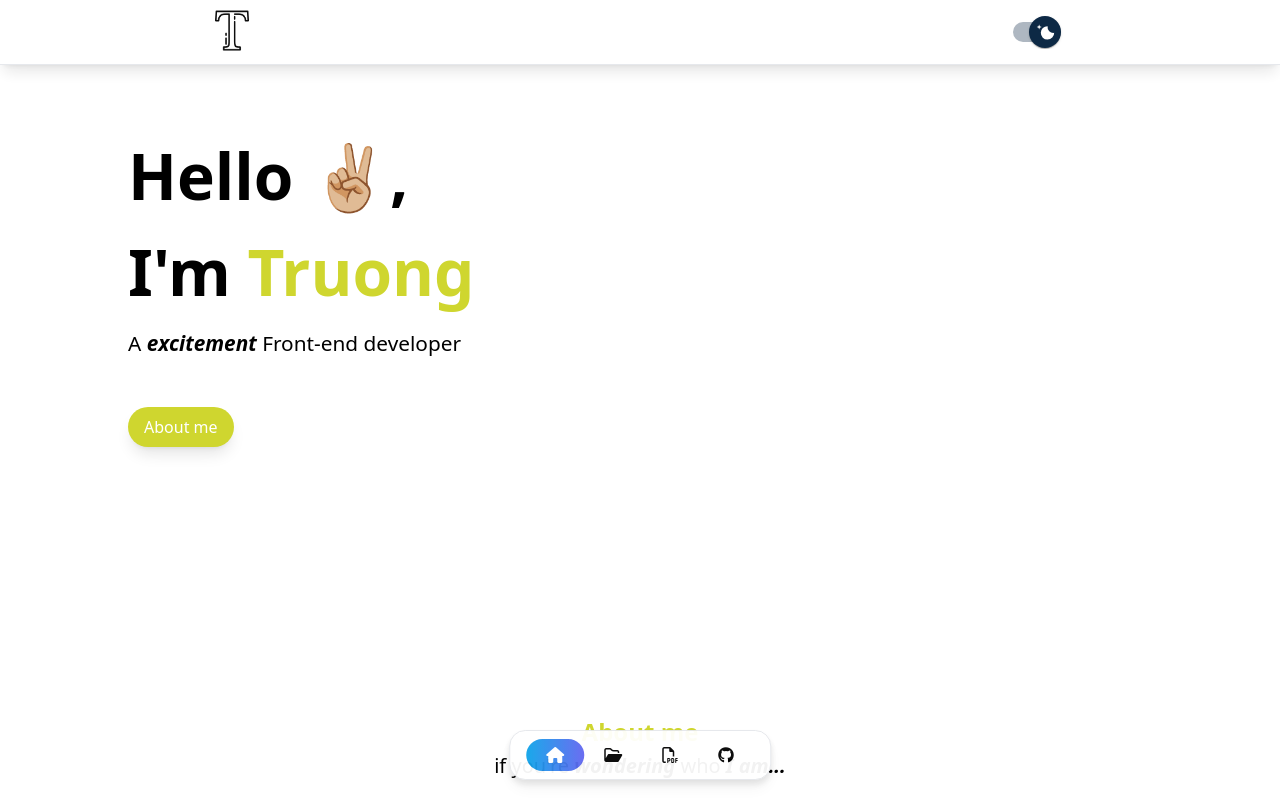
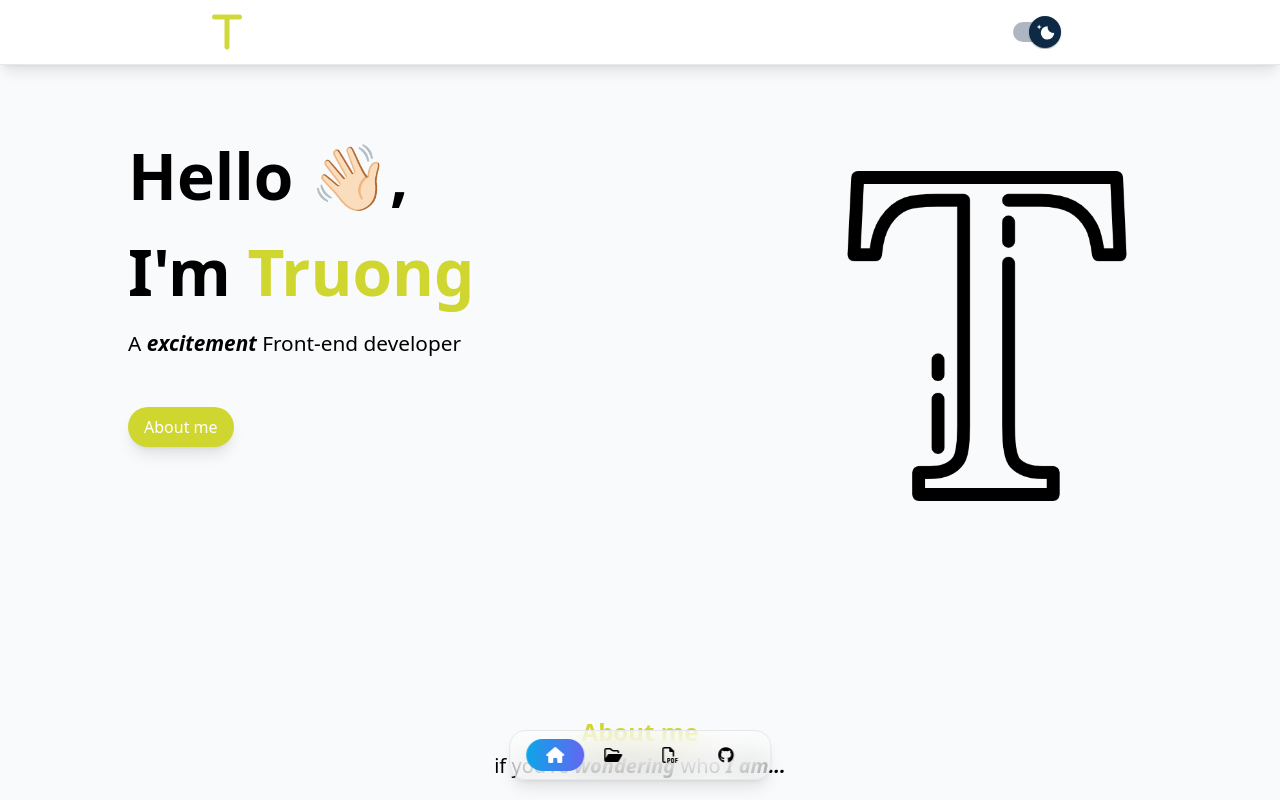
Before and after one commit to truong14712/My-CV, a React (Vite) app: page / in a window 1280 px wide. Shown: the top 800 px of the page. Built offline with nearby package versions, Linux system fonts and the light colour scheme.

Commit message:
feat: responsive

```diff
--- a/src/layouts/components/Navbar/index.jsx
+++ b/src/layouts/components/Navbar/index.jsx
@@ -1,9 +1,11 @@
 import { useState } from "react";
-import logo from "../../../assets/kisspng-computer-icons-font-letter-t-5ae958426f2ea3.6394530715252419224554.png";
 import Switch from "@mui/material/Switch";
 import { styled } from "@mui/system";
+import { useSelector } from "react-redux";
+import { selectCurrentColor } from "../../../providers/features/colorSlice.js";
 const Navbar = () => {
   const [checked, setChecked] = useState(true);
+  const currentColor = useSelector(selectCurrentColor);
   const MaterialUISwitch = styled(Switch)(({ theme }) => ({
     width: 62,
     height: 34,
@@ -57,13 +59,16 @@ const Navbar = () => {
   };
   return (
     <div>
-      <nav className="fixed z-10 mx-auto p-1 text-gray-700 bg-white border-b border-gray-200 shadow-lg opacity-95 w-full">
-        <div className="flex items-center justify-between mx-[200px] p-2">
-          <img
-            src={logo}
-            alt="mintrudev"
-            className="w-[40px] animate-bounce	duration-300"
-          />
+      <nav className="fixed z-10 w-full p-1 mx-auto text-gray-700 bg-white border-b border-gray-200 shadow-lg opacity-95 ">
+        <div className="flex items-center justify-between mx-[200px] p-2 sm:justify-between sm:mx-auto">
+          <i
+            className="fa-solid fa-t text-[40px]"
+            title="mintrudev"
+            style={{
+              color: currentColor,
+              transition: "color 2s ease",
+            }}
+          ></i>
           <div>
             <MaterialUISwitch checked={checked} onChange={handleChange} />
           </div>
--- a/src/layouts/components/Navigation/index.jsx
+++ b/src/layouts/components/Navigation/index.jsx
@@ -6,23 +6,22 @@ const Navigation = () => {
   const currentPath = location.pathname;
 
   return (
-    <div className="relative ">
-      <div className="fixed transform -translate-x-1/2 bottom-5 2xl:w-1/6 left-1/2 flex items-center">
-        <ul className="flex items-center bg-white border drop-shadow-lg rounded-[16px] px-4 cursor-pointer opacity-95 z-10 justify-center py-2">
+    <div className="relative">
+      <div className="fixed transform -translate-x-1/2 bottom-5 2xl:w-1/6 left-1/2 flex items-center bg-white bg-opacity-50 backdrop-blur-lg rounded-[16px] shadow-lg">
+        <ul className="flex items-center border rounded-[16px] px-4 justify-center py-2 w-full">
           {TabNavigation.map((item, index) => {
             return (
               <Link
                 key={index}
                 className={
                   currentPath == item.path &&
-                  `bg-gradient-to-r from-sky-500 to-indigo-500  text-white rounded-[16px] ease-linear duration-300`
+                  `bg-gradient-to-r from-sky-500 to-indigo-500 text-white rounded-[16px] ease-linear duration-300`
                 }
                 title={item.title}
                 style={{
                   padding: "4px 20px",
                   borderRadius: "16px",
                   color: currentPath == item.path ? "#fff" : "#000",
-
                 }}
                 to={item.path}
               >
--- a/src/layouts/components/TopScroll/index.jsx
+++ b/src/layouts/components/TopScroll/index.jsx
@@ -46,7 +46,7 @@ const TopScroll = () => {
               color: "#ffff",
             }}
           >
-            <i className="fa-solid fa-angle-up w-full p-2"></i>
+            <i className="w-full p-2 fa-solid fa-angle-up"></i>
           </button>
         )}
       </div>
--- a/src/pages/Home/home.module.css
+++ /dev/null
@@ -1,34 +0,0 @@
-/* CSS để tùy chỉnh thanh cuộn */
-.custom_scrollbar {
-   /* Đặt chiều cao tối đa của phần tử */
-   overflow-y: auto;
-   /* Bật thanh cuộn theo chiều dọc khi nội dung vượt quá kích thước */
-   scrollbar-width: thin;
-   /* Kích thước của thanh cuộn mảnh hơn */
-   max-height: 100vh;
-}
-
-/* Màu sắc thanh cuộn và nền thanh cuộn cho trình duyệt không phải WebKit */
-.custom_scrollbar::-webkit-scrollbar {
-   width: 6px;
-   /* Kích thước của thanh cuộn cho trình duyệt WebKit (Chrome, Safari) */
-}
-
-.custom_scrollbar::-webkit-scrollbar-thumb {
-   /* background-color: #4588f6; */
-   /* Màu của thanh cuộn */
-   border-radius: 4px;
-   /* Bo tròn mép thanh cuộn */
-   background-image: linear-gradient(135deg, #ABDCFF 10%, #0396FF 100%);
-}
-
-.custom_scrollbar::-webkit-scrollbar-track {
-   background-color: #CBD5E0;
-   /* Màu nền của thanh cuộn */
-}
-
-/* Màu sắc thanh cuộn và nền thanh cuộn cho trình duyệt Firefox */
-.custom_scrollbar {
-   scrollbar-color: #4588f6 #CBD5E0;
-   /* Màu của thanh cuộn và màu nền của thanh cuộn cho Firefox */
-}
--- a/src/pages/Home/index.jsx
+++ b/src/pages/Home/index.jsx
@@ -6,7 +6,7 @@ import ContactMe from "../components/ContactMe";
 import { useSelector, useDispatch } from "react-redux";
 import { selectCurrentColor } from "../../providers/features/colorSlice";
 import { updateColorAsync } from "../../providers/api/colorThunk";
-import style from "./home.module.css";
+import logo from "../../assets/kisspng-computer-icons-font-letter-t-5ae958426f2ea3.6394530715252419224554.png";
 const Home = () => {
   // eslint-disable-next-line react-hooks/exhaustive-deps
   const words = ["interest", "enjoy", "excitement", "passion"];
@@ -38,10 +38,12 @@ const Home = () => {
   };
 
   return (
-    <div className={("bg-gray-50", style.custom_scrollbar)}>
+    <div className={"bg-gray-50"}>
       <div className="container mx-auto 2xl:w-[75%] pt-[8rem] min-h-[100dvh] ">
-        <h1 className="text-[4rem] font-bold">
-          Hello <span>✌🏼</span>
+        <div className="flex items-center justify-between">
+          <div className="sm:p-5">
+            <h1 className="text-[4rem] font-bold sm:text-[7rem] ">
+              Hello <span>👋🏻</span>
               ,
               <br />
               I&apos;m{" "}
@@ -70,12 +72,30 @@ const Home = () => {
             >
               About me
             </button>
+          </div>
+          <img
+            src={logo}
+            alt="mintrudev"
+            className="w-[330px] sm:hidden"
+            title="mintrudev"
+          />
+        </div>
         <div ref={aboutMeRef}>
           <AboutMe />
         </div>
         <Skill />
         <MyProjects />
         <ContactMe />
+        <div className="my-[3rem] flex items-center justify-center">
+          <i
+            className="fa-solid fa-t text-[70px]"
+            title="mintrudev"
+            style={{
+              color: currentColor,
+              transition: "color 2s ease",
+            }}
+          ></i>
+        </div>
       </div>
     </div>
   );
--- a/src/pages/Projects/index.jsx
+++ b/src/pages/Projects/index.jsx
@@ -1,7 +1,6 @@
-import style from "./projects.module.css";
 const Projects = () => {
   return (
-    <div className={("bg-gray-50", style.custom_scrollbar)}>
+    <div className={"bg-gray-50"}>
       <div className="container mx-auto 2xl:w-[75%] pt-[8rem] min-h-[100dvh] h-[1000px]">
         index
       </div>
--- a/src/pages/components/ContactMe/index.jsx
+++ b/src/pages/components/ContactMe/index.jsx
@@ -1,5 +1,100 @@
+import { selectCurrentColor } from "../../../providers/features/colorSlice";
+import { useSelector } from "react-redux";
 const ContactMe = () => {
-  return <div>ContactMe</div>;
+  const currentColor = useSelector(selectCurrentColor);
+
+  return (
+    <div className="my-[25px] py-[25px]">
+      <div
+        className="text-2xl font-semibold text-center"
+        style={{
+          color: currentColor,
+          transition: "color 2s ease",
+        }}
+      >
+        Contact Me
+      </div>
+      <div>
+        <ul className="flex items-center justify-center mt-5 ">
+          <li>
+            <a
+              href={"https://github.com/truong14712"}
+              target={"_blank"}
+              className={`p-3 border rounded-[100%] mx-2 grid hover:bg-gradient-to-r hover:from-sky-500 hover:to-indigo-500 hover:text-white`}
+              rel="noreferrer"
+              aria-label="Link Social"
+              style={{
+                border: `1px solid ${currentColor}`,
+                transition: "border 2s ease",
+              }}
+            >
+              <i className="fa-brands fa-github"></i>
+            </a>
+          </li>
+          <li className="">
+            <a
+              href={"https://www.linkedin.com/in/mintrudev/"}
+              target={"_blank"}
+              className={`p-3 border rounded-[100%] mx-2 grid hover:bg-gradient-to-r hover:from-sky-500 hover:to-indigo-500 hover:text-white`}
+              rel="noreferrer"
+              aria-label="Link Social"
+              style={{
+                border: `1px solid ${currentColor}`,
+                transition: "border 2s ease",
+              }}
+            >
+              <i className="fa-brands fa-linkedin-in"></i>
+            </a>
+          </li>
+          <li className="">
+            <a
+              href={"https://www.facebook.com/mintru.03"}
+              target={"_blank"}
+              className={`p-3 border rounded-[100%] mx-2 grid hover:bg-gradient-to-r hover:from-sky-500 hover:to-indigo-500 hover:text-white`}
+              rel="noreferrer"
+              aria-label="Link Social"
+              style={{
+                border: `1px solid ${currentColor}`,
+                transition: "border 2s ease",
+              }}
+            >
+              <i className="fa-brands fa-facebook-f "></i>
+            </a>
+          </li>
+          <li className="">
+            <a
+              href={"https://www.instagram.com/mintru_03"}
+              target={"_blank"}
+              className={`p-3 border rounded-[100%] mx-2 grid hover:bg-gradient-to-r hover:from-sky-500 hover:to-indigo-500 hover:text-white`}
+              rel="noreferrer"
+              aria-label="Link Social"
+              style={{
+                border: `1px solid ${currentColor}`,
+                transition: "border 2s ease",
+              }}
+            >
+              <i className="fa-brands fa-instagram"></i>
+            </a>
+          </li>
+          <li className="flex items-center">
+            <a
+              href={"https://github.com/truongnguyenngoc"}
+              target={"_blank"}
+              className={`p-3 border rounded-[100%] mx-2 grid hover:bg-gradient-to-r hover:from-sky-500 hover:to-indigo-500 hover:text-white`}
+              rel="noreferrer"
+              aria-label="Link Social"
+              style={{
+                border: `1px solid ${currentColor}`,
+                transition: "border 2s ease",
+              }}
+            >
+              <i className="fa-solid fa-ellipsis "></i>
+            </a>
+          </li>
+        </ul>
+      </div>
+    </div>
+  );
 };
 
 export default ContactMe;
--- a/src/pages/components/Skill/index.jsx
+++ b/src/pages/components/Skill/index.jsx
@@ -8,7 +8,7 @@ const Skill = () => {
       <div className="mt-[30px] font-semibold text-2xl text-center">
         My current{" "}
         <span
-          className="italic px-1"
+          className="px-1 italic"
           style={{
             background: currentColor,
             color: "#ffff",
@@ -19,7 +19,7 @@ const Skill = () => {
         </span>{" "}
         of{" "}
         <span
-          className="italic px-1"
+          className="px-1 italic"
           style={{
             background: currentColor,
             color: "#ffff",
@@ -30,7 +30,7 @@ const Skill = () => {
         </span>
         is:
       </div>
-      <div className="flex flex-wrap items-center justify-center w-[768px] mx-auto py-5 gap-[10px]">
+      <div className="flex flex-wrap items-center justify-center w-[768px] mx-auto py-5 gap-[10px] sm:w-[630px] sm:p-2">
         <img
           src="https://img.shields.io/badge/html5-%23E34F26.svg?style=flat-square&logo=html5&logoColor=white"
           alt="html5"
--- a/src/providers/api/colorThunk.js
+++ b/src/providers/api/colorThunk.js
@@ -4,7 +4,7 @@ import { setCurrentColor } from "../features/colorSlice";
 export const updateColorAsync = () => (dispatch) => {
   const intervalId = setInterval(() => {
     dispatch(setCurrentColor(getRandomColor()));
-  }, 3000);
+  }, 4000);
 
   return () => clearInterval(intervalId);
 };
```
Also changed, not shown: src/pages/Projects/projects.module.css (deleted, +0 -34 lines), src/pages/components/AboutMe/index.jsx (+6 -6 lines), src/pages/components/MyProjects/index.jsx (+4 -4 lines). Lines whose indentation alone changed are shown as unchanged.
